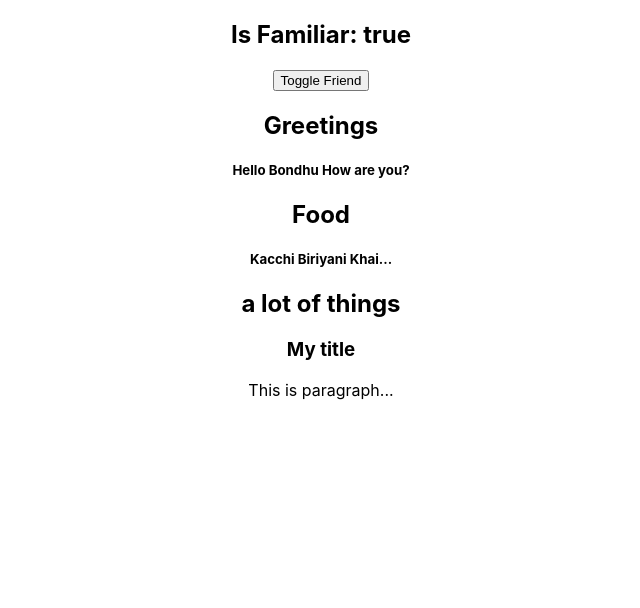
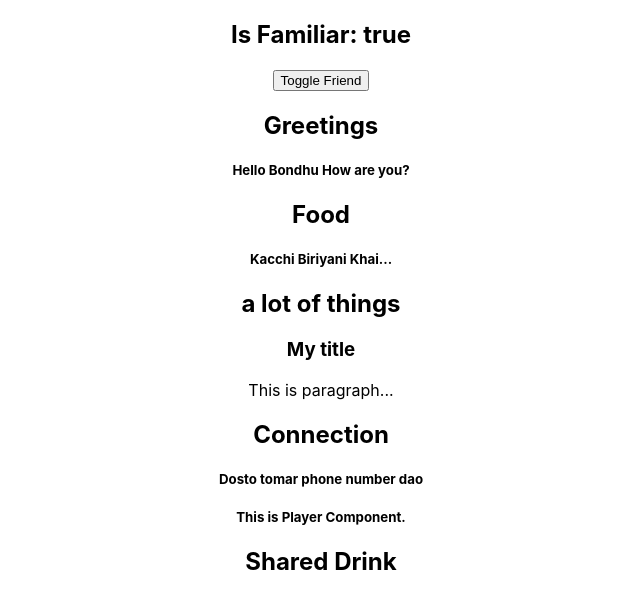
Before and after one commit to emonShimoul/react-conditional-rendering, a React (Create React App) app: page / in a window 1280 px wide. Both pictures are taken after a click on the button "Toggle Friend". Shown: the top 608 px of the page, without its empty margins (319-959 px from the left). Built offline with nearby package versions, Linux system fonts and the light colour scheme.

Commit message:
conditionar rendering using && and || operator

```diff
--- /dev/null
+++ b/src/components/Player/Player.js
@@ -0,0 +1,11 @@
+import React from 'react';
+
+const Player = () => {
+    return (
+        <div>
+            <h5>This is Player Component.</h5>
+        </div>
+    );
+};
+
+export default Player;
--- a/src/components/User/User.js
+++ b/src/components/User/User.js
@@ -1,4 +1,5 @@
 import React from 'react';
+import Player from '../Player/Player';
 
 const User = (props) => {
     const {familiar} = props;
@@ -38,6 +39,21 @@ const User = (props) => {
                     </div>
                 }
             </div>
+            <div>
+                <h2>Connection</h2>
+                {familiar && <div>
+                    <h5>Dosto tomar phone number dao</h5>
+                    </div>}
+                {
+                    familiar && <Player></Player>
+                }
+            </div>
+            <div>
+                <h2>Shared Drink</h2>
+                {
+                    familiar || <h4>Khamu daab er pani</h4>
+                }
+            </div>
         </div>
     );
 };
```
